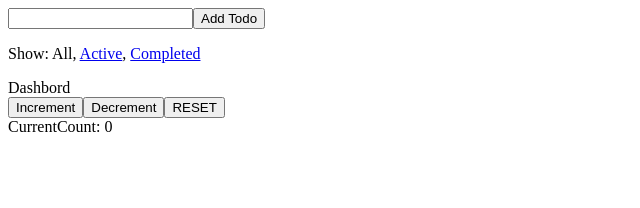
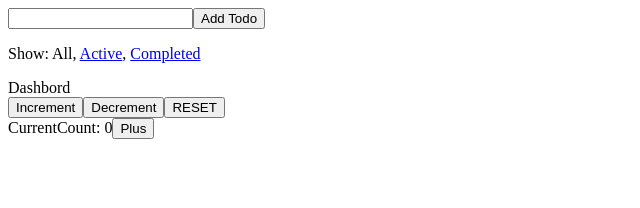
Before and after one commit to NantipatSoftEn/React-example, a React app: page / in a window 1280 px wide. Shown: the top 208 px of the page, without its empty margins (0-640 px from the left). Built offline with nearby package versions, Linux system fonts and the light colour scheme.

Commit message:
send dispath function

```diff
--- a/src/components/CurrentCount.js
+++ b/src/components/CurrentCount.js
@@ -1,8 +1,11 @@
 import React, { PropTypes } from 'react';
-
-const CurrentCount = ({ counters }) => (
+import Button from '../components/Button'
+const CurrentCount = ({ counters ,p }) => (
     <div>
-        CurrentCount: { counters < 5 ? counters :  0}
+        CurrentCount: { counters != 5 ? counters :  0}
+        <Button
+            OnIncrement={() => p(20)}
+            name="Plus"/>
     </div>
 )
 
--- a/src/reducers/counters.js
+++ b/src/reducers/counters.js
@@ -9,7 +9,7 @@ const counters = (state = 0 ,action) => {
         case 'PLUS_COUNTERS':
             return state + action.p
         default:
-          return state
+            return state
     }
 }
 export default counters
```
